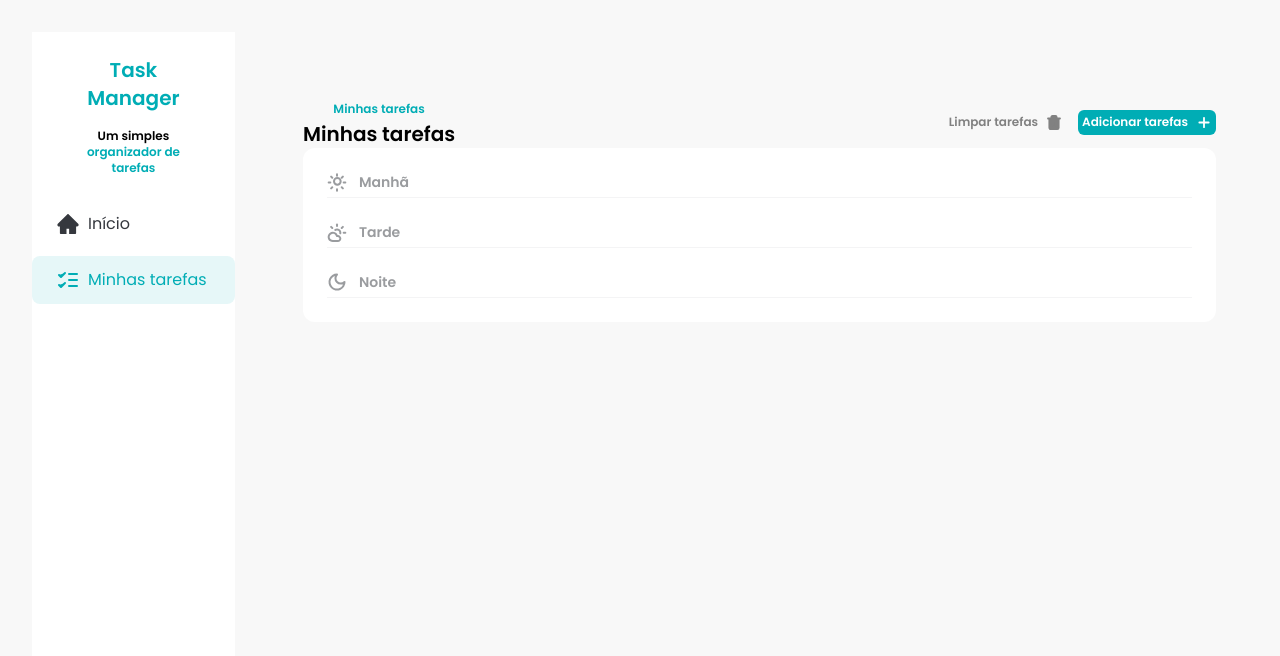
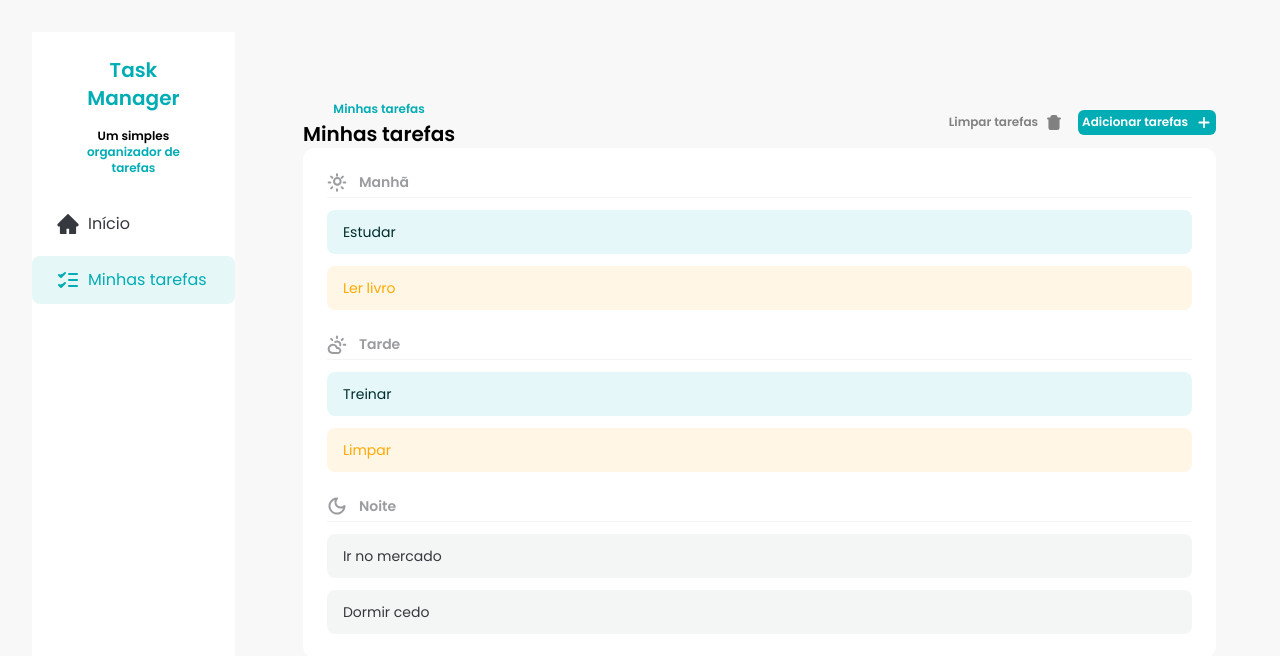
Before and after one commit to joiicebatista/taskManager, a React (Vite) app: page / in a window 1280 px wide. Shown: the top 656 px of the page. Built offline with nearby package versions, Linux system fonts and the light colour scheme.

Commit message:
feat: ensure Tasks are listed

```diff
--- /dev/null
+++ b/src/components/TaskItem.jsx
@@ -0,0 +1,22 @@
+const TaskItem = ({ task }) => {
+  const getStatusVariant = () => {
+    if (task.status === "done") {
+      return "bg-[#00ADB51A] bg-opacity-10 text-[#002C2E]"
+    }
+    if (task.status === "in_progress") {
+      return "bg-[#FFAA041A] bg-opacity-10 text-[#FFAA04]"
+    }
+    if (task.status === "not_started") {
+      return "bg-[#35383E0D] bg-opacity-5 text-[#35383E]"
+    }
+  }
+  return (
+    <div
+      className={`flex justify-between gap-3 rounded-lg px-4 py-3 text-sm ${getStatusVariant()}`}
+    >
+      {task.title}
+    </div>
+  )
+}
+
+export default TaskItem
--- a/src/components/Tasks.jsx
+++ b/src/components/Tasks.jsx
@@ -5,8 +5,16 @@ import SunIcon from "../assets/icons/sun.svg?react"
 import CloudSunIcon from "../assets/icons/cloud-sun.svg?react"
 import MoonIcon from "../assets/icons/moon.svg?react"
 import TasksSeparator from "./TasksSeparator"
+import { useState } from "react"
+import TASKS from "../constants/tasks"
+import TaskItem from "./TaskItem"
 
 const Tasks = () => {
+  const [tasks, setTasks] = useState(TASKS)
+  const morningTasks = tasks.filter((task) => task.time === "morning")
+  const afternoonTasks = tasks.filter((task) => task.time === "afternoon")
+  const nightTasks = tasks.filter((task) => task.time === "night")
+
   return (
     <div className="w-full px-8 py-16">
       <div className="flex w-full justify-between">
@@ -30,12 +38,21 @@ const Tasks = () => {
       <div className="rounded-xl bg-white p-6">
         <div className="space-y-3">
           <TasksSeparator title="Manhã" icon={<SunIcon />} />
+          {morningTasks.map((task) => (
+            <TaskItem key={task.id} task={task} />
+          ))}
         </div>
         <div className="my-6 space-y-3">
           <TasksSeparator title="Tarde" icon={<CloudSunIcon />} />
+          {afternoonTasks.map((task) => (
+            <TaskItem key={task.id} task={task} />
+          ))}
         </div>
         <div className="space-y-3">
           <TasksSeparator title="Noite" icon={<MoonIcon />} />
+          {nightTasks.map((task) => (
+            <TaskItem key={task.id} task={task} />
+          ))}
         </div>
       </div>
     </div>
--- /dev/null
+++ b/src/constants/tasks.js
@@ -0,0 +1,46 @@
+const TASKS = [
+  {
+    id: 1,
+    title: "Estudar",
+    description: "Estudar React.js",
+    time: "morning",
+    status: "done",
+  },
+  {
+    id: 2,
+    title: "Ler livro",
+    description: "Ler livro de React.js",
+    time: "morning",
+    status: "in_progress",
+  },
+  {
+    id: 3,
+    title: "Treinar",
+    description: "Treinar na academia",
+    time: "afternoon",
+    status: "done",
+  },
+  {
+    id: 4,
+    title: "Limpar",
+    description: "Limpar a casa",
+    time: "afternoon",
+    status: "in_progress",
+  },
+  {
+    id: 5,
+    title: "Ir no mercado",
+    description: "Fazer compras no mercado",
+    time: "night",
+    status: "not_started",
+  },
+  {
+    id: 6,
+    title: "Dormir cedo",
+    description: "Dormir cedo para descansar",
+    time: "night",
+    status: "not_started",
+  },
+]
+
+export default TASKS
```
